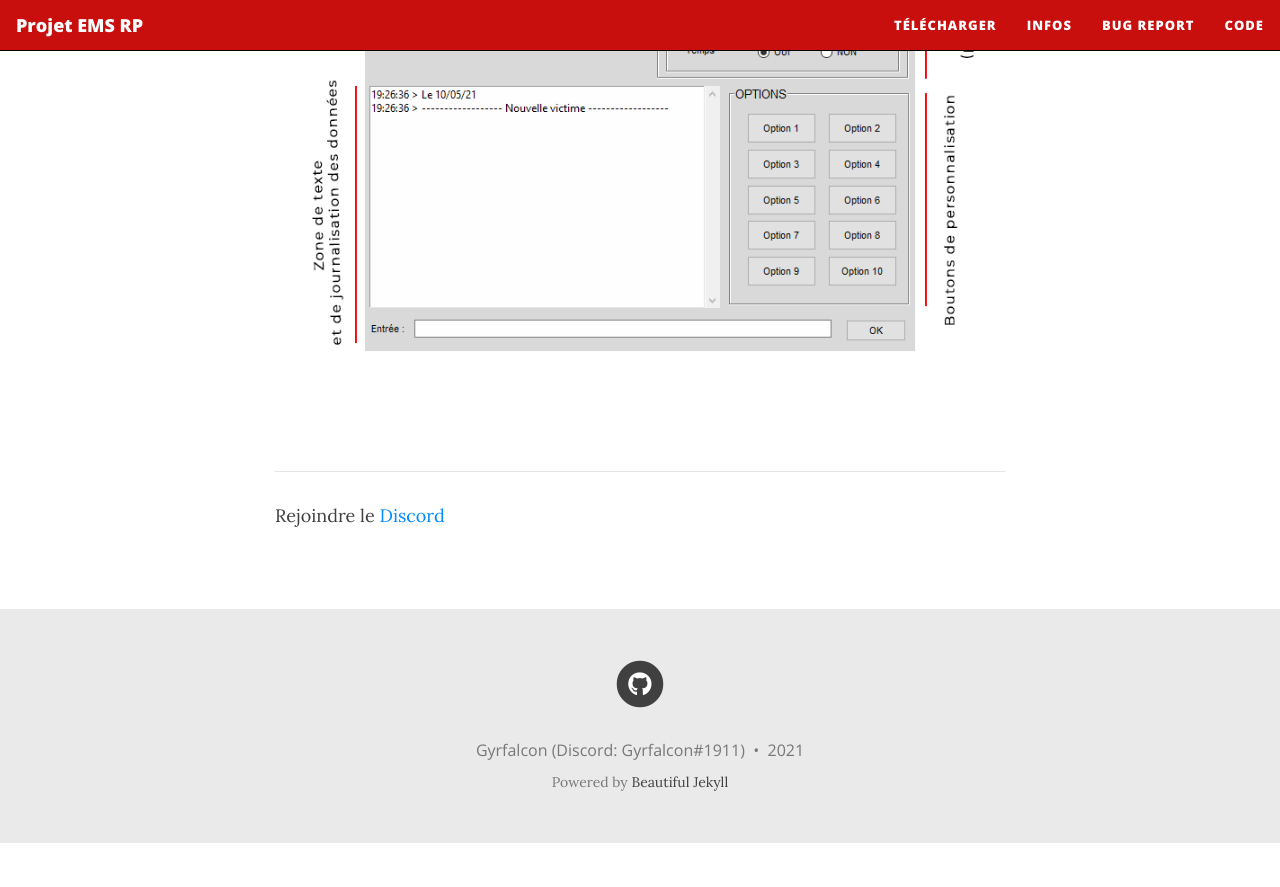
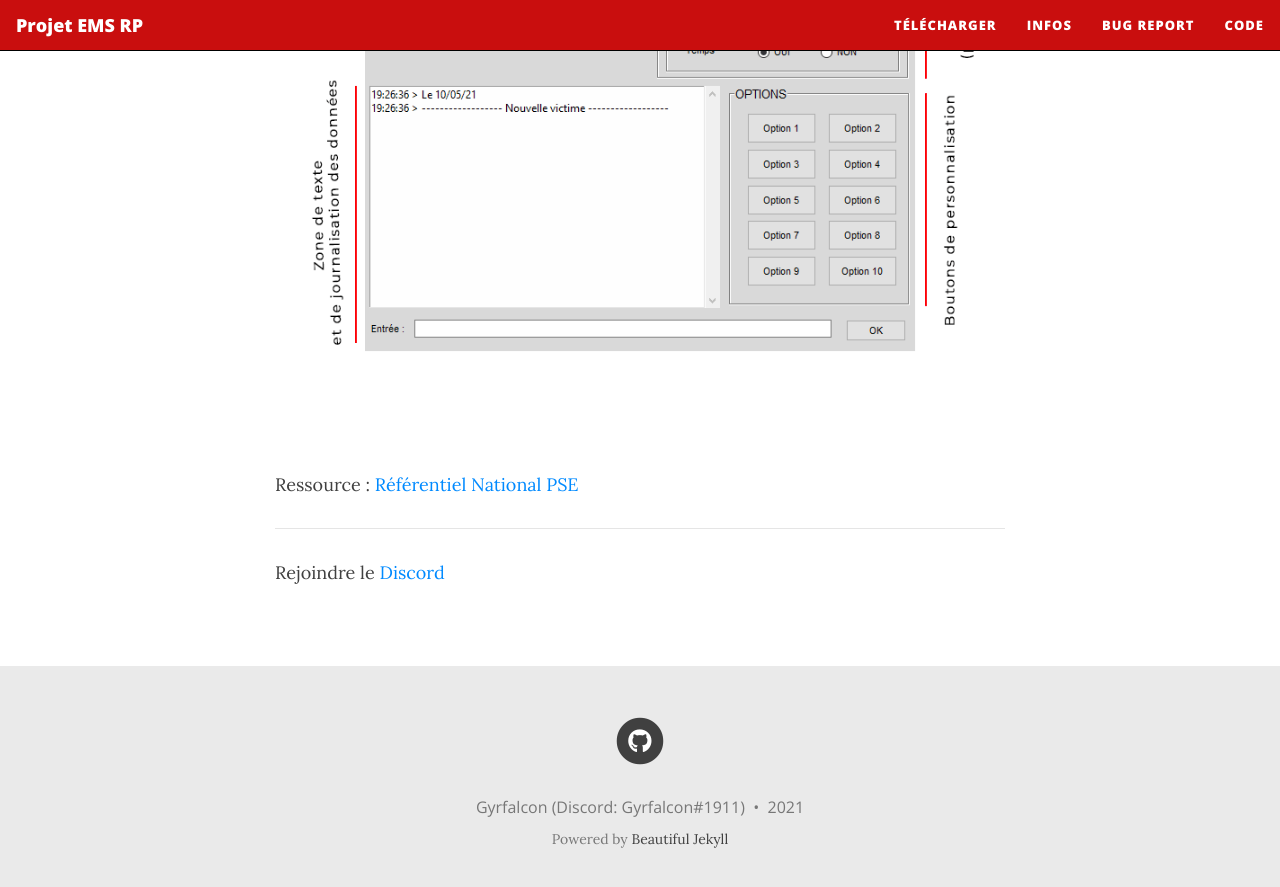
Before and after one commit to Gyrfalc0n/Projet-EMS-RP, a Jekyll site: the page built from informations.md, in a window 1280 px wide and 900 px high, scrolled down 1082 px. Shown: the top 887 px of the window. Built offline with Jekyll 4.4.1, drawn with Linux system fonts in a browser that asks for light colours; nearby versions of some CDN libraries; before the commit the page ends 1925 px from its top, so only the background shows below that.

Commit message:
Update informations.md

```diff
--- a/informations.md
+++ b/informations.md
@@ -10,5 +10,8 @@ subtitle: Apprendre et comprendre les informations médicales du logiciel
 
 ![Logiciel](https://ems.gyrfalcon.fr/images/GIF.gif)
 
+
+Ressource : [Référentiel National PSE](https://drive.google.com/file/d/1yqfZAEOhYO1DSlYr4Xnj5uUhhnX4BU0q/view?usp=sharing)
+
 -----
 Rejoindre le [Discord](https://discord.gg/2K2dzeFSDY)
```
